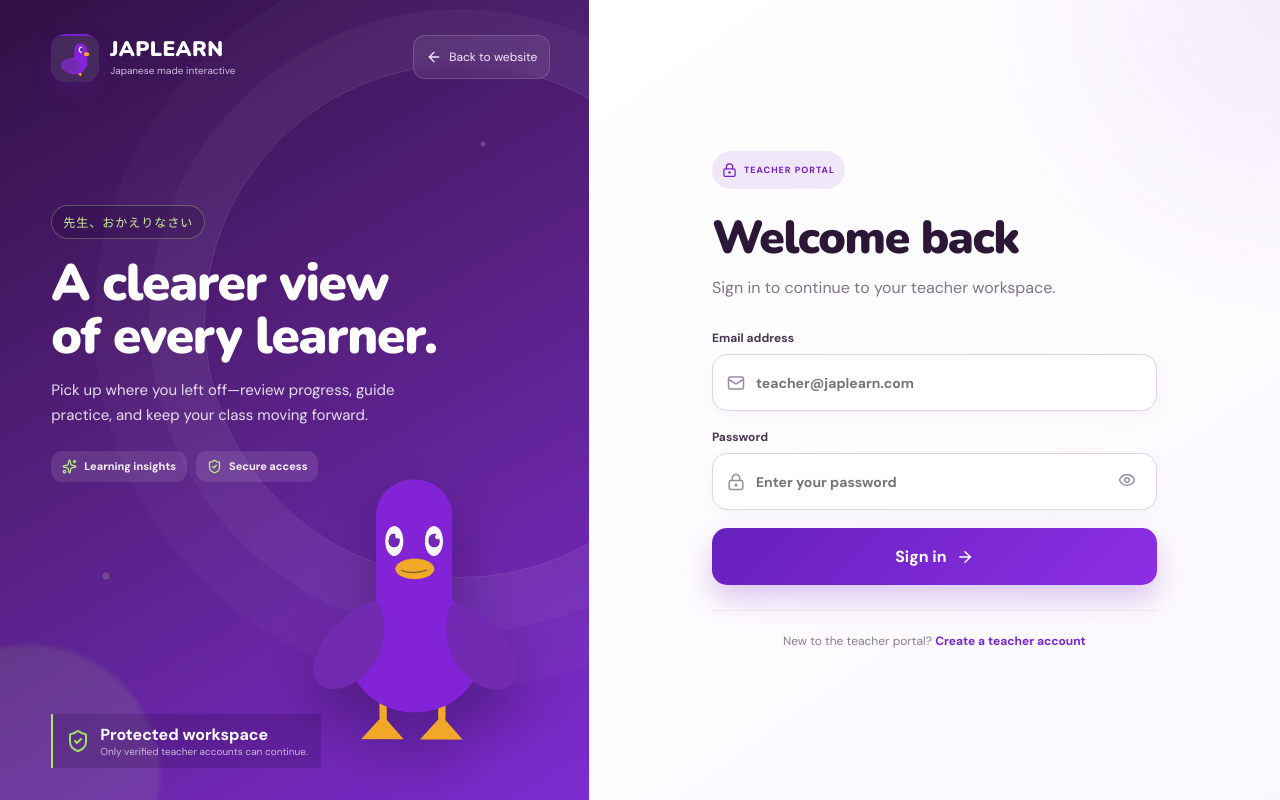
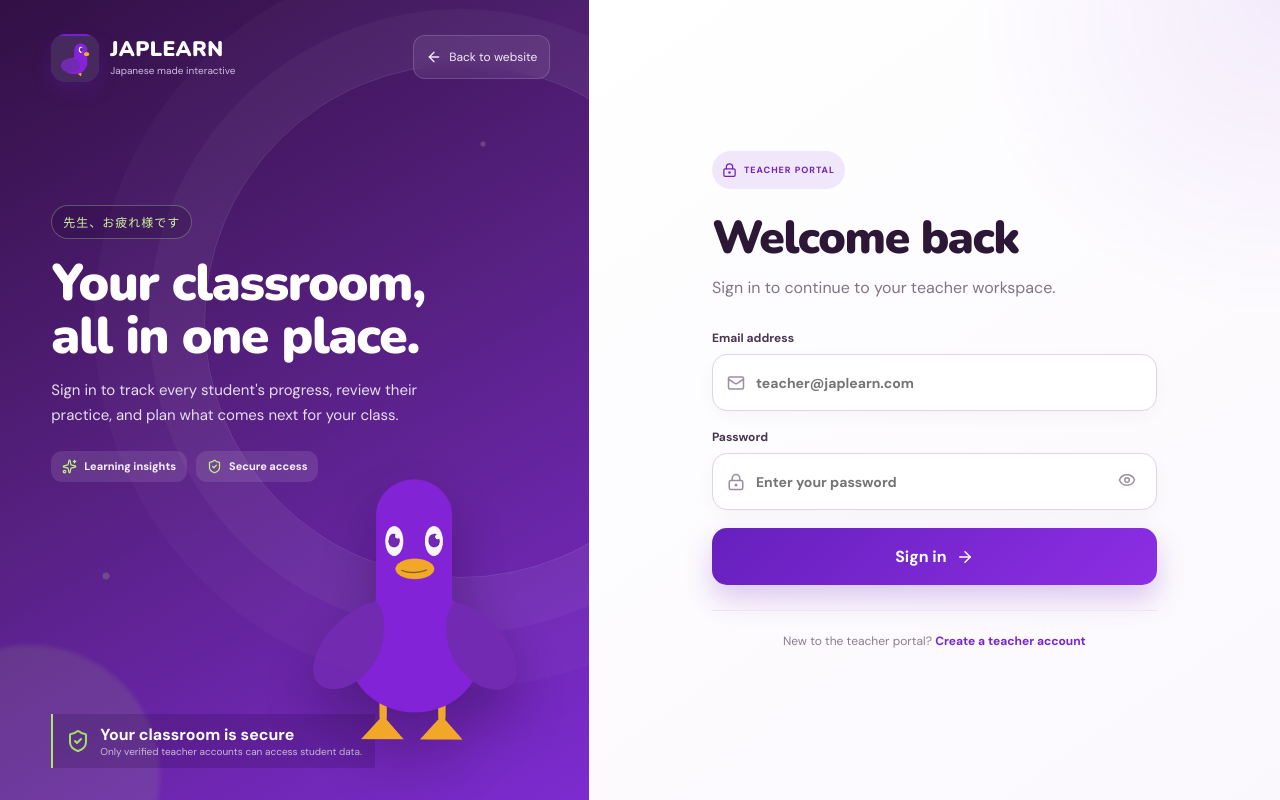
Before and after one commit to rychfghg/Japlearn-Website, a React (Vite) app: page /teacher/login in a window 1280 px wide. Built offline with nearby package versions, Linux system fonts and the light colour scheme; no server answers.

Commit message:
edit login page

```diff
--- a/src/pages/Login.tsx
+++ b/src/pages/Login.tsx
@@ -63,13 +63,13 @@ export default function Login({ role }: LoginProps) {
         <Brand light />
         <div className="login-scene">
           <div className="login-message">
-            <span>{isTeacher ? "先生、おかえりなさい" : "管理者ポータル"}</span>
+            <span>{isTeacher ? "先生、お疲れ様です" : "管理者ポータル"}</span>
             <b>
-              {isTeacher ? "A clearer view of every learner." : "Your JapLearn command center."}
+              {isTeacher ? "Your classroom, all in one place." : "Your JapLearn command center."}
             </b>
             <p>
               {isTeacher
-                ? "Pick up where you left off—review progress, guide practice, and keep your class moving forward."
+                ? "Sign in to track every student's progress, review their practice, and plan what comes next for your class."
                 : "Manage JapLearn through the authorized administration portal."}
             </p>
             <div className="login-benefits" aria-label="Portal benefits">
@@ -82,8 +82,12 @@ export default function Login({ role }: LoginProps) {
         <div className="secure-note">
           <ShieldCheck />
           <span>
-            <b>Protected workspace</b>
-            <small>Only verified {role} accounts can continue.</small>
+            <b>{isTeacher ? "Your classroom is secure" : "Protected workspace"}</b>
+            <small>
+              {isTeacher
+                ? "Only verified teacher accounts can access student data."
+                : `Only verified ${role} accounts can continue.`}
+            </small>
           </span>
         </div>
       </section>
```
